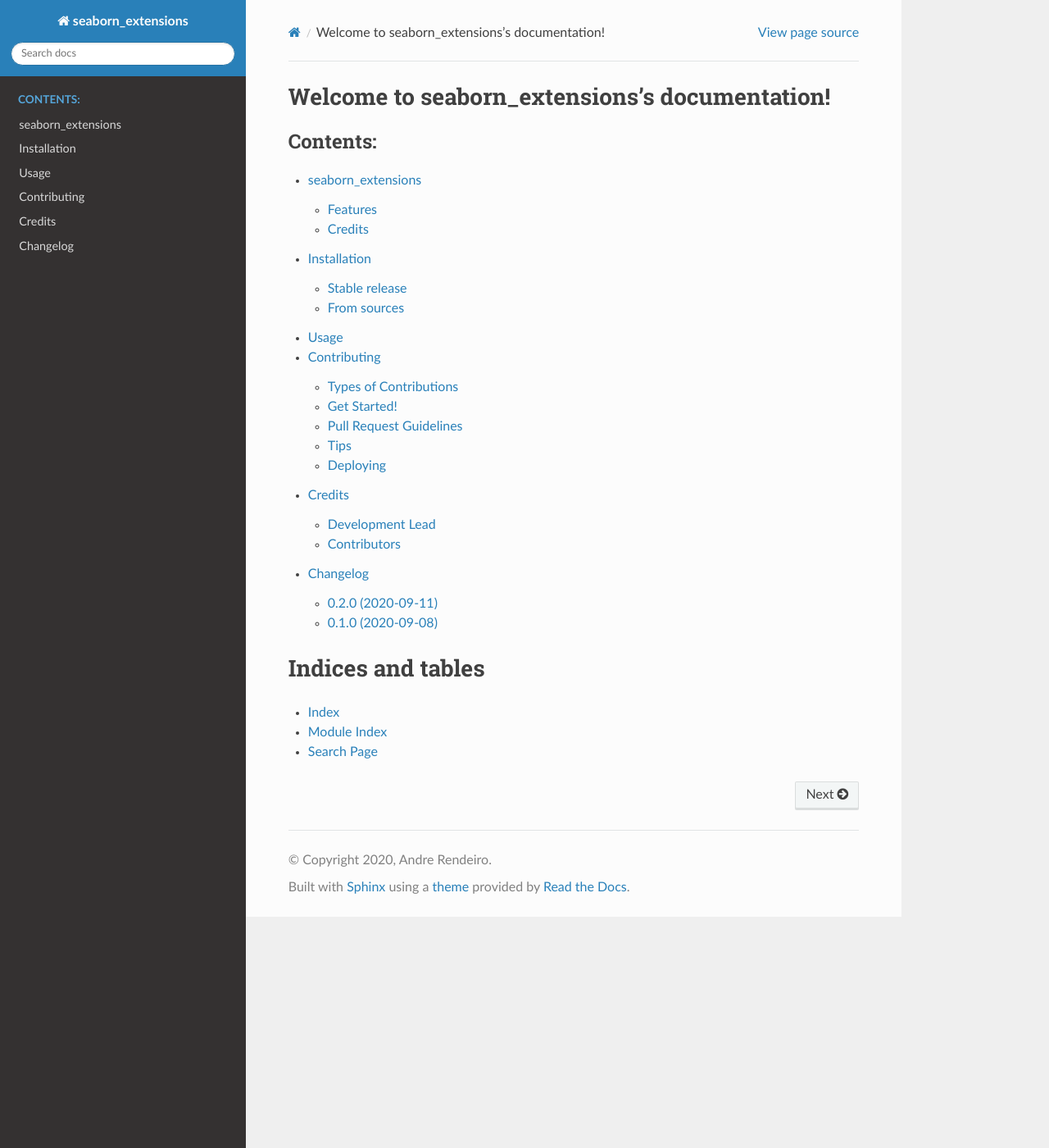
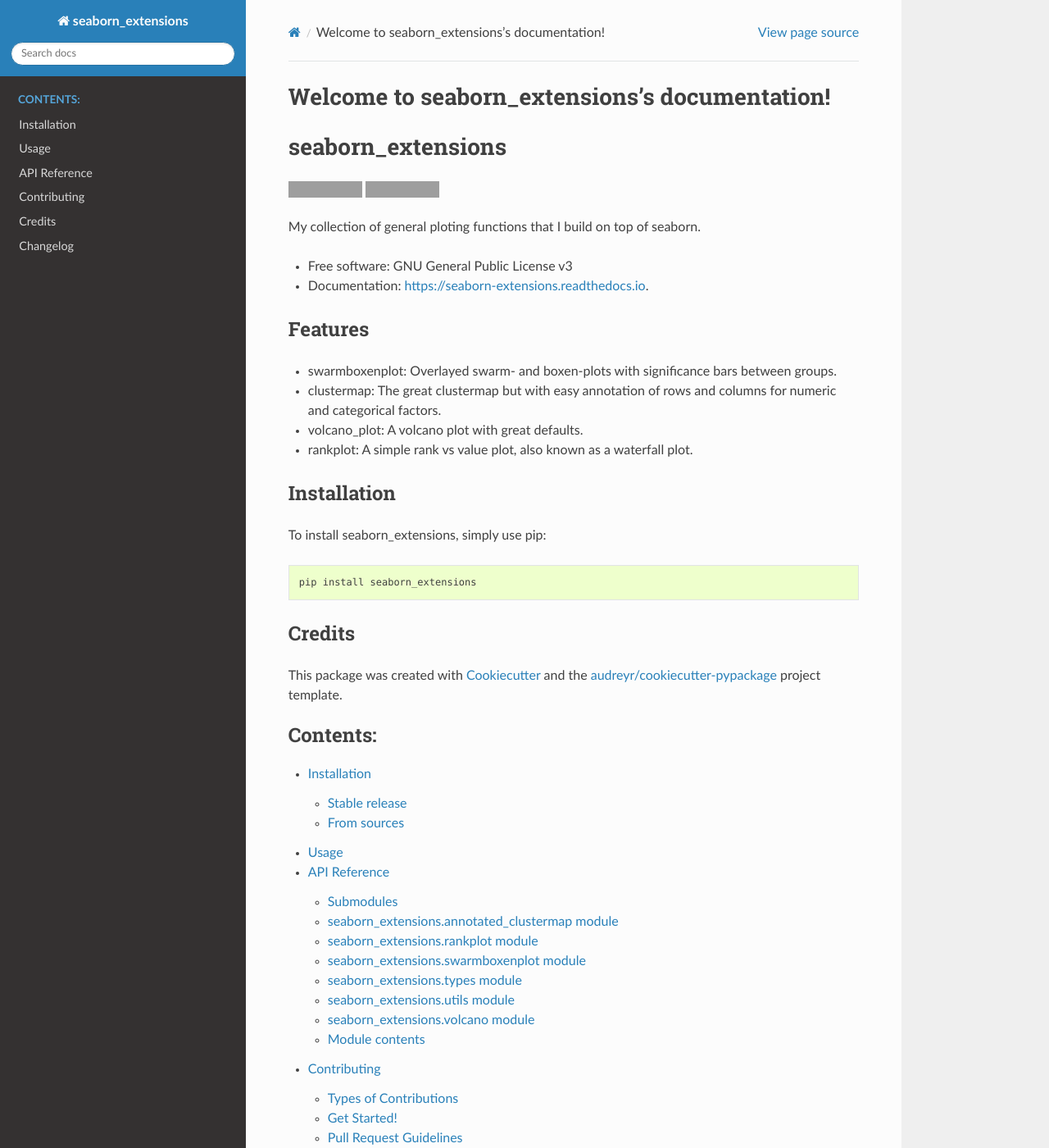
Before and after one commit to afrendeiro/seaborn_extensions, a Sphinx documentation site: the page built from docs/index.rst, in a window 1280 px wide and 1400 px high. Shown: the whole window at 82% size. Built offline with Sphinx 7.4.7 and the Read the Docs theme 2.0.0, drawn with Linux system fonts in a browser that asks for light colours; pages that are not in the unit, such as notebooks, are missing from menus; the version number could not be read and is left out; grey boxes are pictures that could not be loaded.

Commit message:
update docs

```diff
--- a/CHANGELOG.rst
+++ b/CHANGELOG.rst
@@ -1,6 +1,6 @@
-=======
+=========
 Changelog
-=======
+=========
 
 
 0.2.0 (2020-09-11)
--- a/README.rst
+++ b/README.rst
@@ -4,9 +4,6 @@
 
 .. image:: https://img.shields.io/pypi/v/seaborn_extensions.svg
         :target: https://pypi.python.org/pypi/seaborn_extensions
-
-.. image:: https://img.shields.io/travis/afrendeiro/seaborn_extensions.svg
-        :target: https://travis-ci.com/afrendeiro/seaborn_extensions
 
 .. image:: https://readthedocs.org/projects/seaborn-extensions/badge/?version=latest
         :target: https://seaborn-extensions.readthedocs.io/en/latest/?badge=latest
@@ -25,6 +22,17 @@
 
 * swarmboxenplot: Overlayed swarm- and boxen-plots with significance bars between groups.
 * clustermap: The great clustermap but with easy annotation of rows and columns for numeric and categorical factors.
+* volcano_plot: A volcano plot with great defaults.
+* rankplot: A simple rank vs value plot, also known as a waterfall plot.
+
+
+Installation
+------------
+
+To install seaborn_extensions, simply use pip::
+
+        pip install seaborn_extensions
+
 
 Credits
 -------
--- /dev/null
+++ b/docs/api.rst
@@ -0,0 +1,61 @@
+API Reference
+===========================
+
+Submodules
+----------
+
+seaborn\_extensions.annotated\_clustermap module
+------------------------------------------------
+
+.. automodule:: seaborn_extensions.annotated_clustermap
+   :members:
+   :undoc-members:
+   :show-inheritance:
+
+seaborn\_extensions.rankplot module
+-----------------------------------
+
+.. automodule:: seaborn_extensions.rankplot
+   :members:
+   :undoc-members:
+   :show-inheritance:
+
+seaborn\_extensions.swarmboxenplot module
+-----------------------------------------
+
+.. automodule:: seaborn_extensions.swarmboxenplot
+   :members:
+   :undoc-members:
+   :show-inheritance:
+
+seaborn\_extensions.types module
+--------------------------------
+
+.. automodule:: seaborn_extensions.types
+   :members:
+   :undoc-members:
+   :show-inheritance:
+
+seaborn\_extensions.utils module
+--------------------------------
+
+.. automodule:: seaborn_extensions.utils
+   :members:
+   :undoc-members:
+   :show-inheritance:
+
+seaborn\_extensions.volcano module
+----------------------------------
+
+.. automodule:: seaborn_extensions.volcano
+   :members:
+   :undoc-members:
+   :show-inheritance:
+
+Module contents
+---------------
+
+.. automodule:: seaborn_extensions
+   :members:
+   :undoc-members:
+   :show-inheritance:
--- a/docs/index.rst
+++ b/docs/index.rst
@@ -8,7 +10,7 @@
    readme
    installation
    usage
-   modules
+   api
    contributing
    authors
    changelog
--- a/docs/readme.rst
+++ /dev/null
@@ -1 +0,0 @@
-.. include:: ../README.rst
```
Also changed, not shown: other parts of docs/index.rst (+2 -0 lines), docs/usage.rst (+25 -0 lines), 2 other files.
